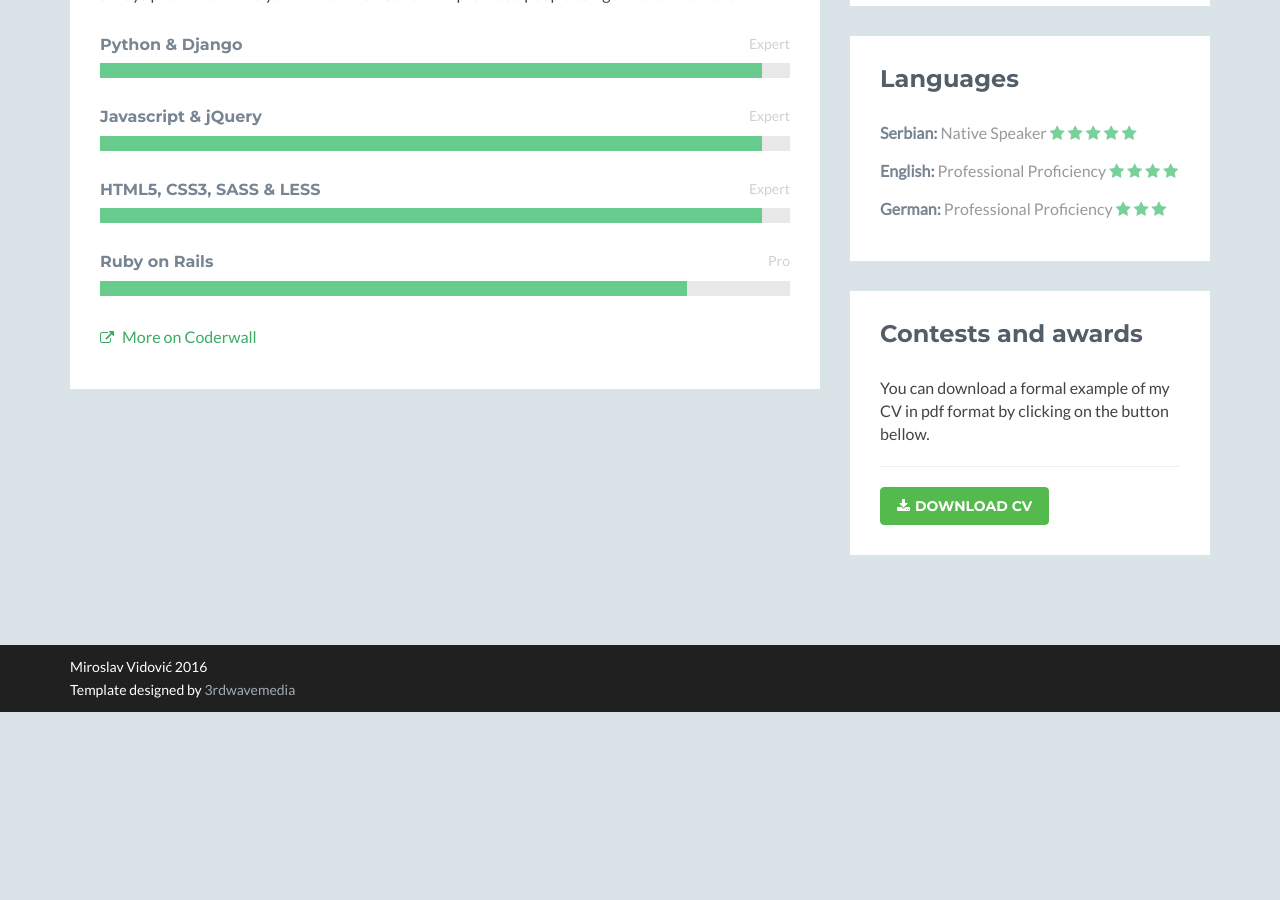
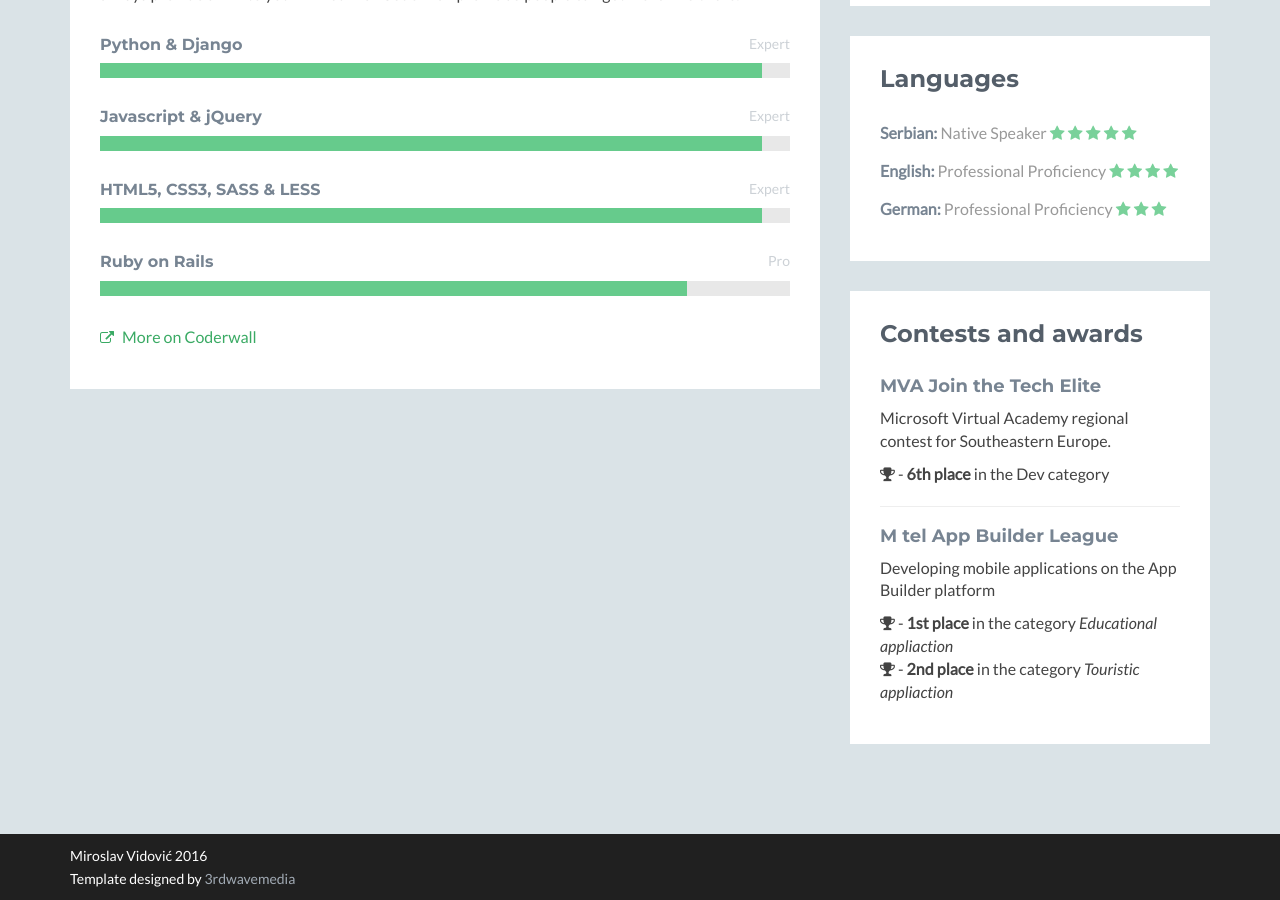
Before and after one commit to miroslavvidovic/miroslavvidovic.github.io, a Jekyll site: the page built from cv/index.html, in a window 1280 px wide and 900 px high, scrolled down 930 px. Built offline with Jekyll 4.4.1, drawn with Linux system fonts in a browser that asks for light colours; nearby versions of some CDN libraries; comment, search, counter and statistics services are not loaded; a style sheet for code colours, icons or effects is not loaded; before the commit the page ends 1642 px from its top, so only the background shows below that.

Commit message:
Update information

```diff
--- a/cv/index.html
+++ b/cv/index.html
@@ -125,9 +125,18 @@ description: Miroslav Vidović is an IT Engineer, Software Developer and Linux E
             <div class="section-inner">
             <h2 class="heading">Contests and awards</h2>
             <div class="content">
-            <p>You can download a formal example of my CV in pdf format by clicking on the button bellow.</p>
-            <hr/>
-            <a class="btn btn-cta-primary btn-download" href="" target="_blank"><i class="fa fa-download"></i>Download CV</a>
+              <h4>MVA Join the Tech Elite</h4>
+              <p>Microsoft Virtual Academy regional contest for Southeastern Europe.</p>
+              <ul class="list-unstyled">
+                <li><i class="fa fa-trophy"></i> - <strong>6th place</strong> in the Dev category</li>
+              </ul>
+              <hr/>
+              <h4>M tel App Builder League</h4>
+              <p>Developing mobile applications on the App Builder platform</p>
+              <ul class="list-unstyled">
+                <li><i class="fa fa-trophy"></i> - <strong>1st place</strong> in the category <i>Educational appliaction</i></li>
+                <li><i class="fa fa-trophy"></i> - <strong>2nd place</strong> in the category <i>Touristic appliaction</i></li>
+              </ul>
           </div><!--/content-->
         </div><!--/section-inner-->
       </aside><!--//section-->
```
